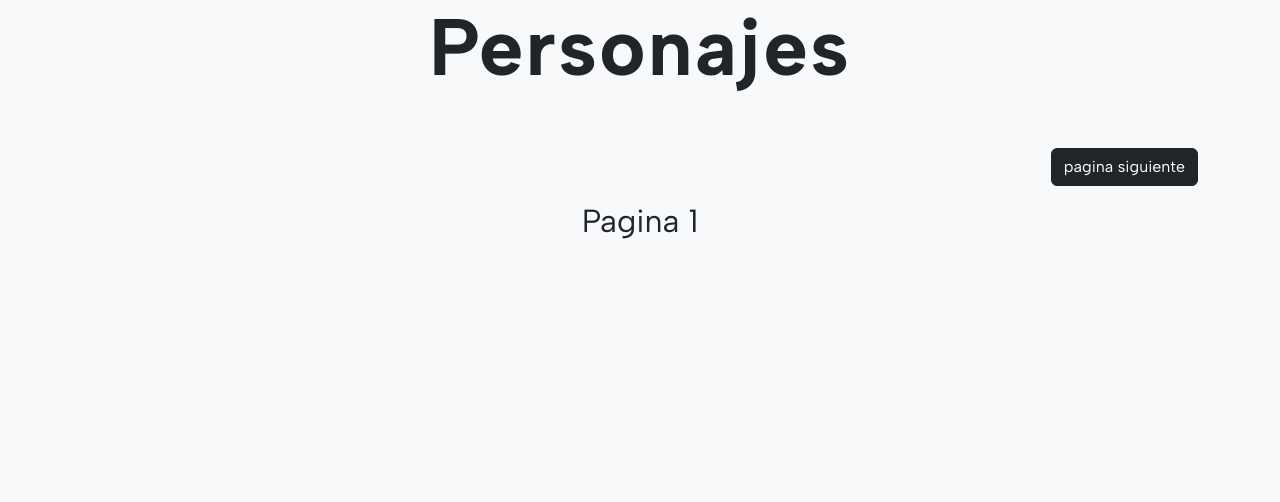
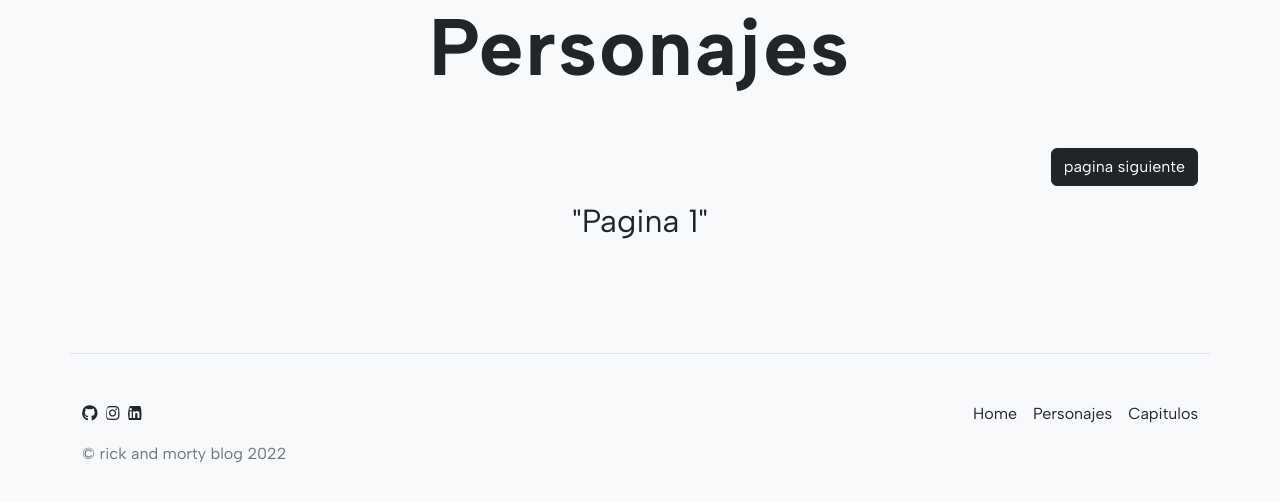
Before and after one commit to sebas-baltor/RickAndMortyBlog, a PHP site: page /personajes.php in a window 1280 px wide. Shown: the part 129-631 px from the top of the page. Run offline with PHP 8.4, Linux system fonts and the light colour scheme; data that the repository does not hold is empty; some libraries are stand-ins or nearby versions.

Commit message:
agregando el footer

```diff
--- a/capitulos.php
+++ b/capitulos.php
@@ -13,7 +13,7 @@
     }
 ?>
 <h1 class='text-center title'>Capitulos</h1>
-<div class='container d-grid gap-3 bg-light mt-5 p-2 rounded'>
+<div class='container mt-5 p-2 rounded'>
     <?php
     $data = $consumer->Get("https://rickandmortyapi.com/api/episode/{$chapterId}");
     ?>
--- a/personajes.php
+++ b/personajes.php
@@ -11,12 +11,10 @@
     if(isset($_GET['pageBack'])){// vamos por una pagina anterior
         $pageId = $_GET['pageBack']-=1;
     }
+    $data = $consumer->Get("https://rickandmortyapi.com/api/character/?page={$pageId}");
 ?>
 <h1 class='text-center title'>Personajes</h1>
-    <?php
-    $data = $consumer->Get("https://rickandmortyapi.com/api/character/?page={$pageId}");
-    ?>
-<div class='container'>
+<div class='container mt-5'>
     <div class='row'>
         <div class='col'>
         <?php
@@ -40,7 +38,7 @@
         </div>
     </div>
         <?php
-            echo "<h2 class='mb-3 mt-3 text-center'>Pagina {$pageId}</h2>";
+            echo "<h2 class='mb-3 mt-3 text-center'>\"Pagina {$pageId}\"</h2>";
         ?>
 </div>
 <div class='container d-flex flex-wrap justify-content-center mt-5 p-2 rounded'>
--- a/src/partials/footer.php
+++ b/src/partials/footer.php
@@ -1,3 +1,28 @@
-    <script src="https://cdn.jsdelivr.net/npm/bootstrap@5.2.2/dist/js/bootstrap.bundle.min.js"></script>
+<footer class="mt-5">
+    <div class="container d-flex flex-wrap justify-content-between border-top pt-5">
+        <ul class="d-flex gap-2 p-0">
+            <li class="rounded-circle overflow-hidden ">
+                <a href="https://github.com/sebas-baltor" class="text-dark" target="_blank"><i class="fa-brands fa-github"></i></a>
+            </li>
+            <li class="rounded-circle overflow-hidden">
+                <a class="text-dark" href="https://www.instagram.com/invites/contact/?i=y0m48e4ogp7&utm_content=5ojqiap" target="_blank"><i class="fa-brands fa-instagram"></i></a>
+            </li>
+            <li class="rounded-circle overflow-hidden">
+                <a class="text-dark" href="https://www.linkedin.com/in/sebastian-baltazar-b76232209" target="_blank"><i class="fa-brands fa-linkedin"></i></a>
+            </li>
+        </ul>
+        <ul class="d-flex flex-wrap gap-3">
+            <li class="navbar-item"><a class="nav-link" href="index.php" >Home</a></li>
+            <li class="navbar-item"><a class="nav-link" href="personajes.php" >Personajes</a></li>
+            <li class="navbar-item"><a class="nav-link" href="capitulos.php" >Capitulos</a></li>
+        </ul>
+    </div>
+    <div class="container">
+        <p class="text-muted">© rick and morty blog 2022</p>
+    </div>
+
+</footer>
+<script src="https://kit.fontawesome.com/1577e745f1.js" crossorigin="anonymous"></script>
+<script src="https://cdn.jsdelivr.net/npm/bootstrap@5.2.2/dist/js/bootstrap.bundle.min.js"></script>
 </body>
 </html>
```
